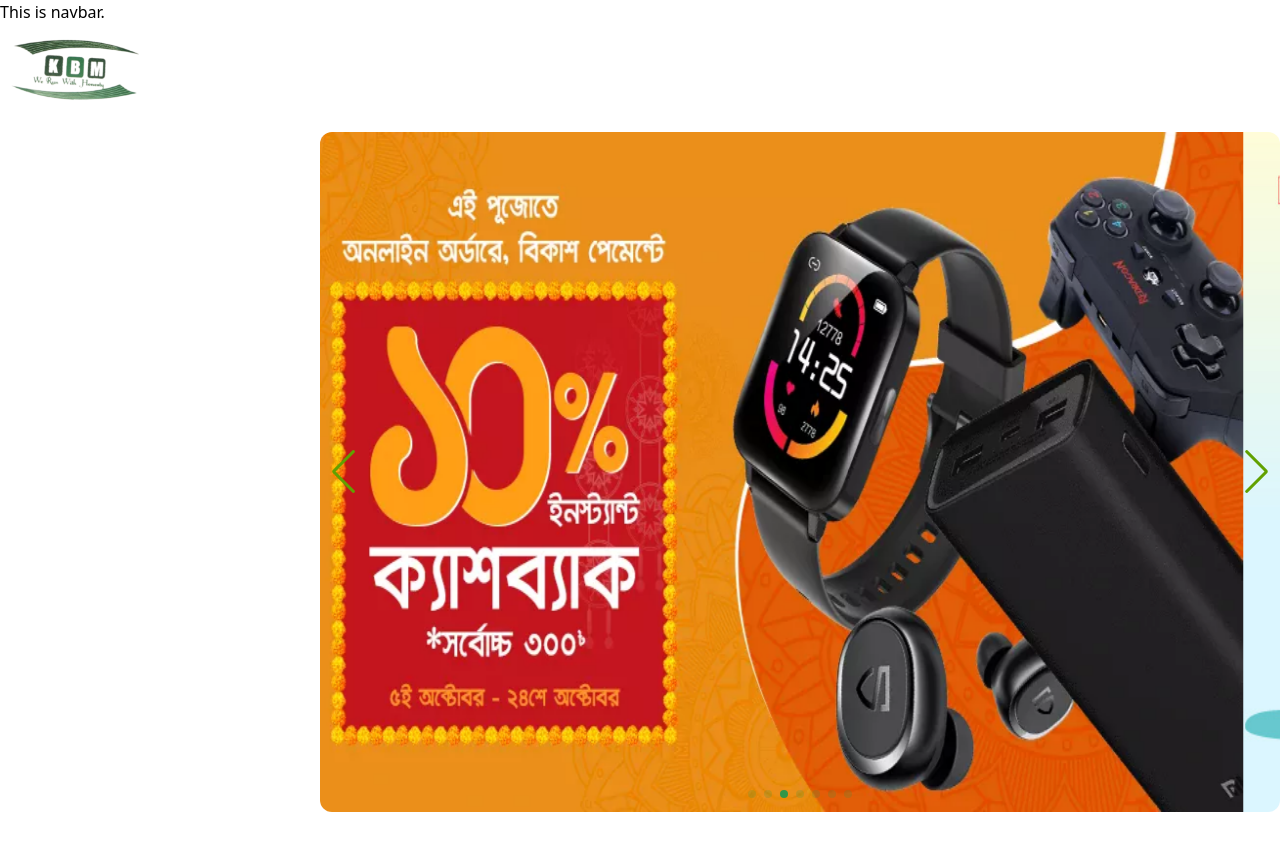
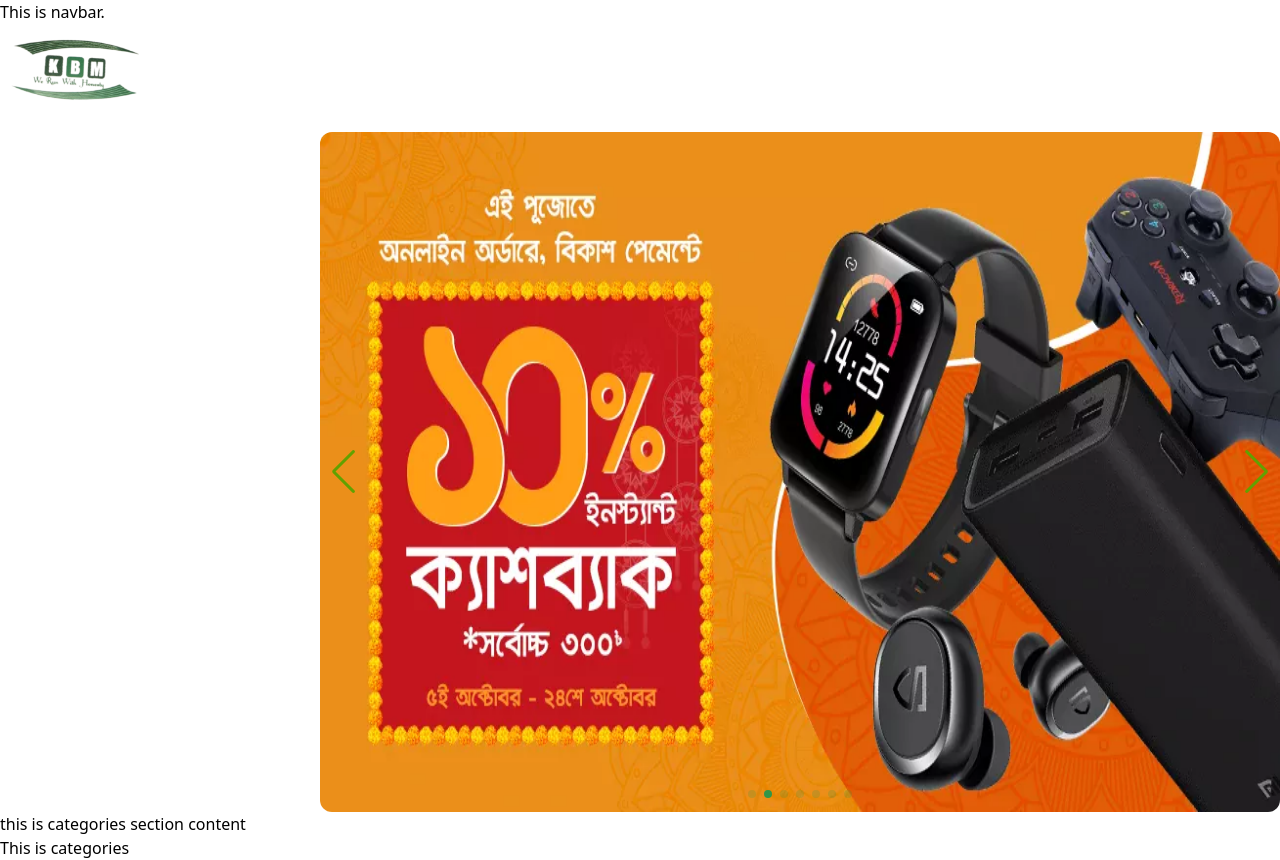
Before and after one commit to studentabusayeed/KBM-Computer-Shop, a Next.js app: page / in a window 1280 px wide. Before the commit the page ends 812 px from the top, so only its background shows below. Built offline with nearby package versions, Linux system fonts and the light colour scheme.

Commit message:
catgories folder setup

```diff
--- /dev/null
+++ b/app/(home)/CategorySection.jsx
@@ -0,0 +1,13 @@
+import CategoryCard from '@/components/CardDesign/CategoryCard';
+import React from 'react';
+
+const CategorySection = () => {
+    return (
+        <div>
+            this is categories section content
+            <CategoryCard />
+        </div>
+    );
+};
+
+export default CategorySection;
--- a/app/(home)/page.jsx
+++ b/app/(home)/page.jsx
@@ -1,10 +1,12 @@
 import HomeBanner from '@/app/(home)/HomeBanner';
 import React from 'react';
+import CategorySection from './CategorySection';
 
 const HomePage = () => {
     return (
         <div className='w-full h-[calc(100vh-120px)] mt-auto'>
-            <HomeBanner/>
+            <HomeBanner />
+            <CategorySection />
         </div>
     );
 };
--- /dev/null
+++ b/components/CardDesign/CategoryCard.jsx
@@ -0,0 +1,11 @@
+import React from 'react';
+
+const CategoryCard = () => {
+    return (
+        <div>
+            This is categories
+        </div>
+    );
+};
+
+export default CategoryCard;
```
